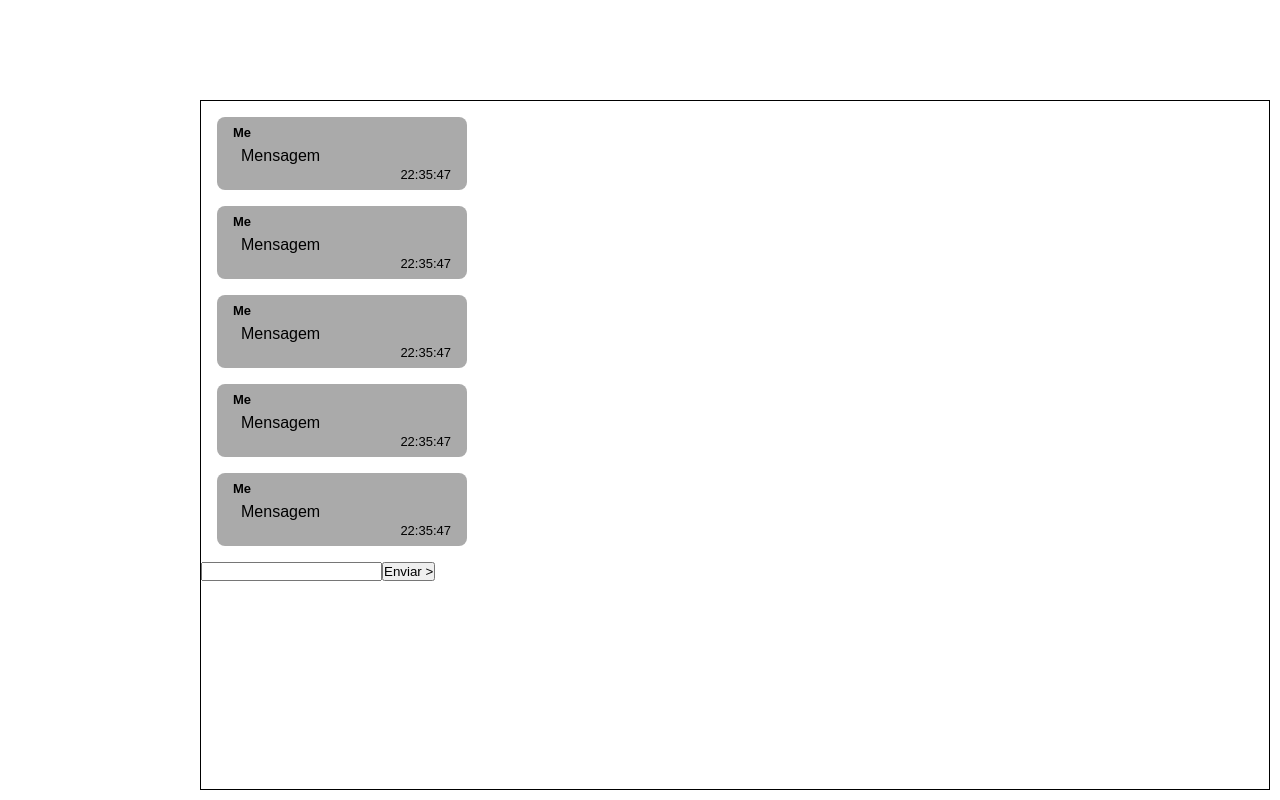
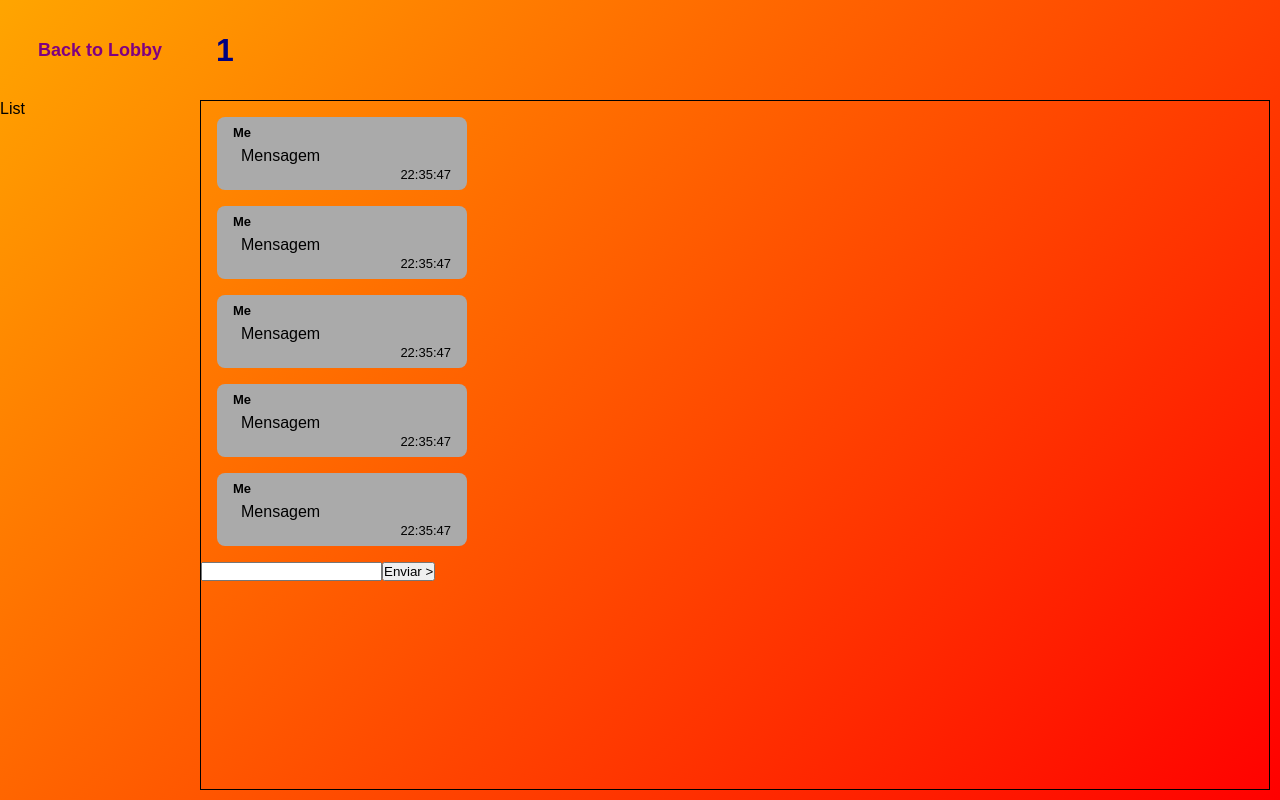
Before and after one commit to daviprios/chat-app, a React app: page /1 in a window 1280 px wide. Built offline with nearby package versions, Linux system fonts and the light colour scheme; the HTML template or start-up script is replaced by a standard one.

Commit message:
add header title

```diff
--- a/src/routes.tsx
+++ b/src/routes.tsx
@@ -1,7 +1,7 @@
 import { BrowserRouter, Routes as Switch, Route } from 'react-router-dom'
 
-import Chat from './views/Chat'
 import Lobby from './views/Lobby'
+import Room from './views/Room'
 
 function App() {
 	return (
@@ -9,7 +9,7 @@ function App() {
 			<Switch>
 				<Route path='/'>
 					<Route index element={<Lobby />} />
-					<Route path='/:room' element={<Chat />} />
+					<Route path='/:room' element={<Room />} />
 				</Route>
 			</Switch>
 		</BrowserRouter>
--- a/src/views/Chat/index.module.css
+++ b/src/views/Room/Chat/index.module.css
@@ -1,13 +1,3 @@
-.app {
-	overflow: hidden;
-	height: 100%;
-
-	display: grid;
-	grid-template-columns: 200px auto;
-	grid-template-rows: 100px auto;
-	grid-template-areas: 'logo header' 'list chat';
-}
-
 .chat {
 	grid-area: chat;
 
--- a/src/views/Chat/index.tsx
+++ b/src/views/Room/Chat/index.tsx
@@ -38,7 +38,6 @@ const Chat = () => {
 	])
 
 	return (
-		<main className={styles.app}>
 		<section className={styles.chat}>
 			<div>
 				<ul>
@@ -59,7 +58,6 @@ const Chat = () => {
 				</form>
 			</div>
 		</section>
-		</main>
 	)
 }
 
--- /dev/null
+++ b/src/views/Room/Header/index.module.css
@@ -0,0 +1,13 @@
+.header {
+	display: flex;
+	justify-content: flex-start;
+	align-items: center;
+
+	margin-left: 1rem;
+
+	color: navy;
+
+	font-size: xx-large;
+	font-weight: bold;
+	text-transform: capitalize;
+}
--- /dev/null
+++ b/src/views/Room/Header/index.tsx
@@ -0,0 +1,7 @@
+import styles from './index.module.css'
+
+const Header = () => {
+	return <div className={styles.header}>{location.pathname.split('/')[1]}</div>
+}
+
+export default Header
--- /dev/null
+++ b/src/views/Room/List/index.tsx
@@ -0,0 +1,5 @@
+const List = () => {
+	return <div>List</div>
+}
+
+export default List
--- /dev/null
+++ b/src/views/Room/Logo/index.module.css
@@ -0,0 +1,31 @@
+.logo {
+	display: flex;
+	justify-content: center;
+	align-items: center;
+}
+
+.logo a {
+	display: flex;
+	justify-content: center;
+	align-items: center;
+
+	height: 95%;
+	width: 95%;
+
+	color: purple;
+	background-color: transparent;
+
+	font-weight: bold;
+	font-size: large;
+
+	border: none;
+	border-radius: 1rem;
+
+	text-decoration: none;
+}
+
+.logo a:hover {
+	cursor: pointer;
+
+	background-color: #5555;
+}
--- /dev/null
+++ b/src/views/Room/Logo/index.tsx
@@ -0,0 +1,12 @@
+import { Link } from 'react-router-dom'
+import styles from './index.module.css'
+
+const Logo = () => {
+	return (
+		<figure className={styles.logo}>
+			<Link to={'/'}>Back to Lobby</Link>
+		</figure>
+	)
+}
+
+export default Logo
--- /dev/null
+++ b/src/views/Room/index.module.css
@@ -0,0 +1,12 @@
+.app {
+	overflow: hidden;
+
+	display: grid;
+	grid-template-columns: 200px auto;
+	grid-template-rows: 100px auto;
+	grid-template-areas: 'logo header' 'list chat';
+
+	height: 100%;
+
+	background-image: linear-gradient(135deg, orange, red);
+}
--- /dev/null
+++ b/src/views/Room/index.tsx
@@ -0,0 +1,19 @@
+import styles from './index.module.css'
+
+import Chat from './Chat'
+import Header from './Header'
+import List from './List'
+import Logo from './Logo'
+
+const Room = () => {
+	return (
+		<main className={styles.app}>
+			<Logo />
+			<Header />
+			<List />
+			<Chat />
+		</main>
+	)
+}
+
+export default Room
```
Also changed, not shown: src/views/Room/Chat/Ballon/index.module.css (renamed from src/views/Chat/Ballon/index.module.css), src/views/Room/Chat/Ballon/index.tsx (renamed from src/views/Chat/Ballon/index.tsx). Lines whose indentation alone changed are shown as unchanged.
